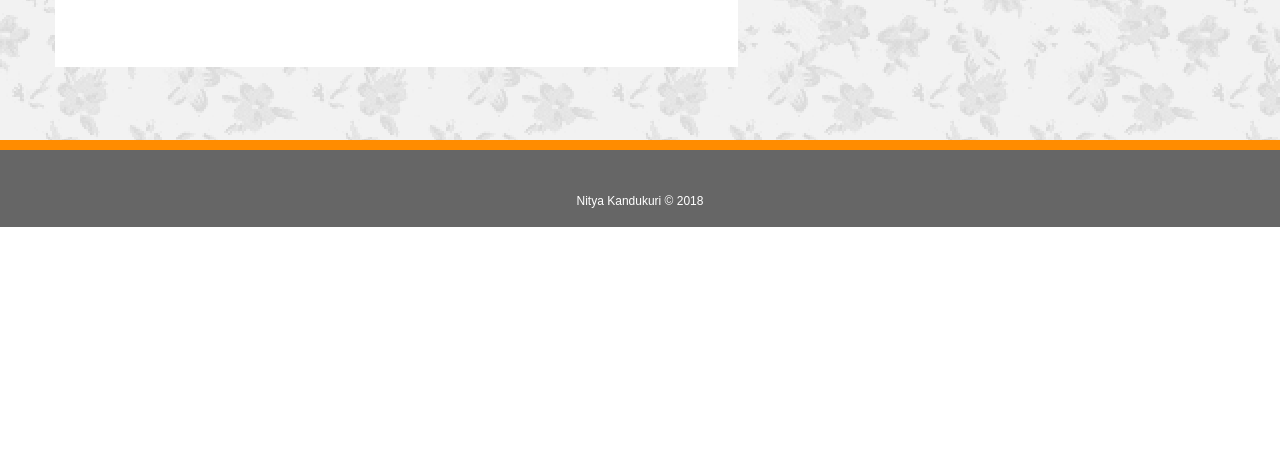
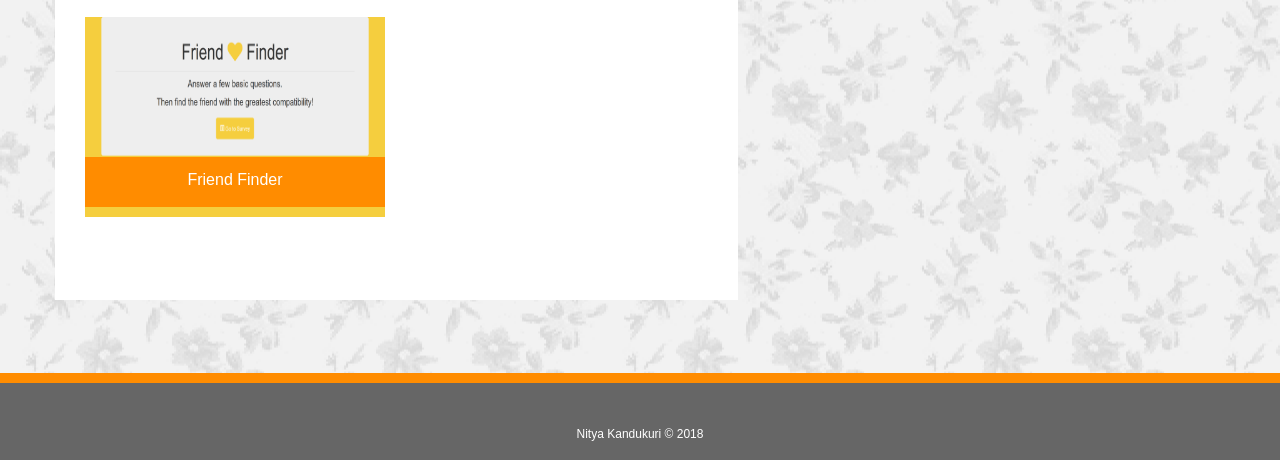
Before and after one commit to nkand84/Portfolio-Page, a plain HTML site: page portfolio.html in a window 1280 px wide. Shown: the part 1181-1641 px from the top of the page. Before the commit the page ends 1408 px from the top, so only its background shows below. Drawn offline with nearby package versions, Linux system fonts and the light colour scheme.

Commit message:
added friend finder placeholder

```diff
--- a/portfolio.html
+++ b/portfolio.html
@@ -117,6 +117,12 @@
                             <a href="https://github.com/nkand84/Bamazon" target="_blank">Bamazon</a>
                         </p>
                     </div>
+                    <div class="image">
+                        <img class="img-effect" src="assets/imgs/FF1.png" alt="Friend Finder">
+                        <p class="image-text">
+                            <a href="https://friendfinder-nk.herokuapp.com/" target="_blank">Friend Finder</a>
+                        </p>
+                    </div>
 
                 </div>
             </div>
```
Also changed, not shown: assets/imgs/FF1.png (added).
